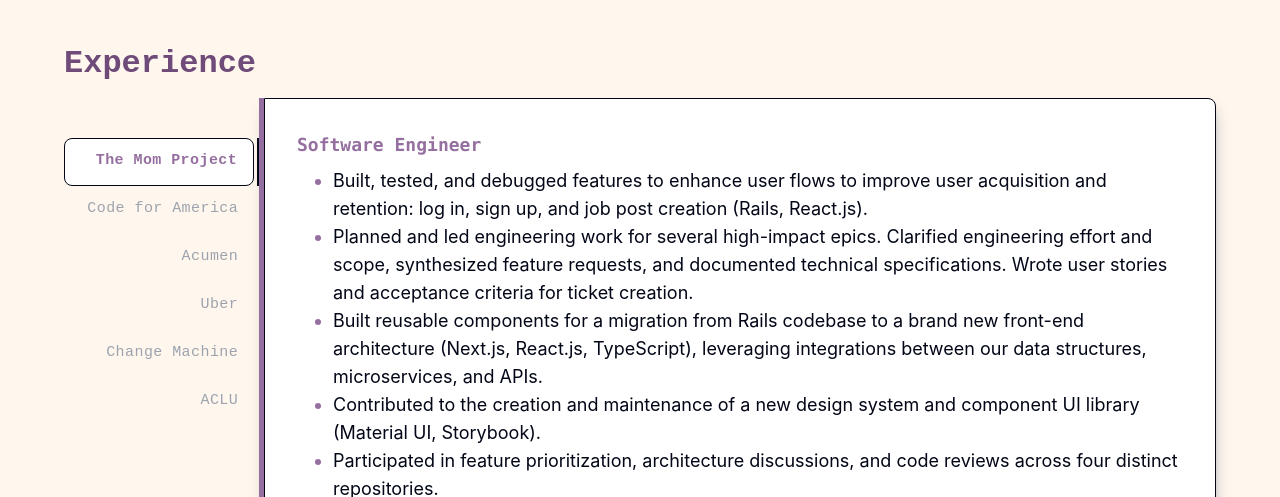
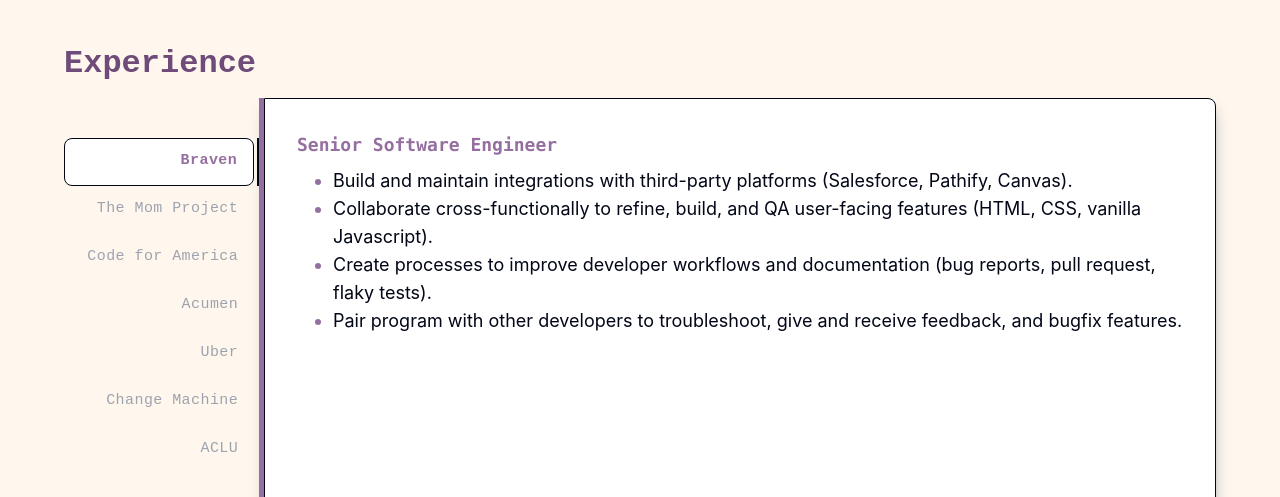
Before and after one commit to fionatagious/fiona.works, a Next.js app: page / in a window 1280 px wide. Shown: the part 1180-1677 px from the top of the page. Built offline with nearby package versions, Linux system fonts and the light colour scheme.

Commit message:
add role

```diff
--- a/consts.js
+++ b/consts.js
@@ -61,6 +61,31 @@
 export const resumeBullets = [
   {
     index: 0,
+    alias: "braven",
+    jobTitle: "Senior Software Engineer",
+    organization: "Braven",
+    datesWorked: "3/2024 – Present",
+    children: [
+      {
+        id: 1,
+        bullet: `Build and maintain integrations with third-party platforms (Salesforce, Pathify, Canvas).`,
+      },
+      {
+        id: 2,
+        bullet: `Collaborate cross-functionally to refine, build, and QA user-facing features (HTML, CSS, vanilla Javascript).`,
+      },
+      {
+        id: 3,
+        bullet: `Create processes to improve developer workflows and documentation (bug reports, pull request, flaky tests).`,
+      },
+      {
+        id: 4,
+        bullet: `Pair program with other developers to troubleshoot, give and receive feedback, and bugfix features.`,
+      },
+    ],
+  },
+  {
+    index: 1,
     alias: "tmp",
     jobTitle: "Software Engineer",
     organization: "The Mom Project",
@@ -113,7 +138,7 @@
     ],
   },
   {
-    index: 1,
+    index: 2,
     alias: "cfa",
     jobTitle: "Software Engineering Fellow",
     organization: "Code for America",
@@ -157,7 +182,7 @@
     ],
   },
   {
-    index: 2,
+    index: 3,
     alias: "acumen",
     jobTitle: "Data and Policy Analyst - Statistical Programmer",
     organization: "Acumen",
@@ -186,7 +211,7 @@
     ],
   },
   {
-    index: 3,
+    index: 4,
     alias: "uber",
     jobTitle: "Data Analyst",
     organization: "Uber",
@@ -221,7 +246,7 @@
     ],
   },
   {
-    index: 4,
+    index: 5,
     alias: "cm",
     jobTitle: "Data Associate",
     organization: "Change Machine",
@@ -246,7 +271,7 @@
     ],
   },
   {
-    index: 5,
+    index: 6,
     alias: "aclu",
     jobTitle: "Legal Assistant",
     organization: "ACLU",
```
Also changed, not shown: public/images/braven-logo.jpg (added).
